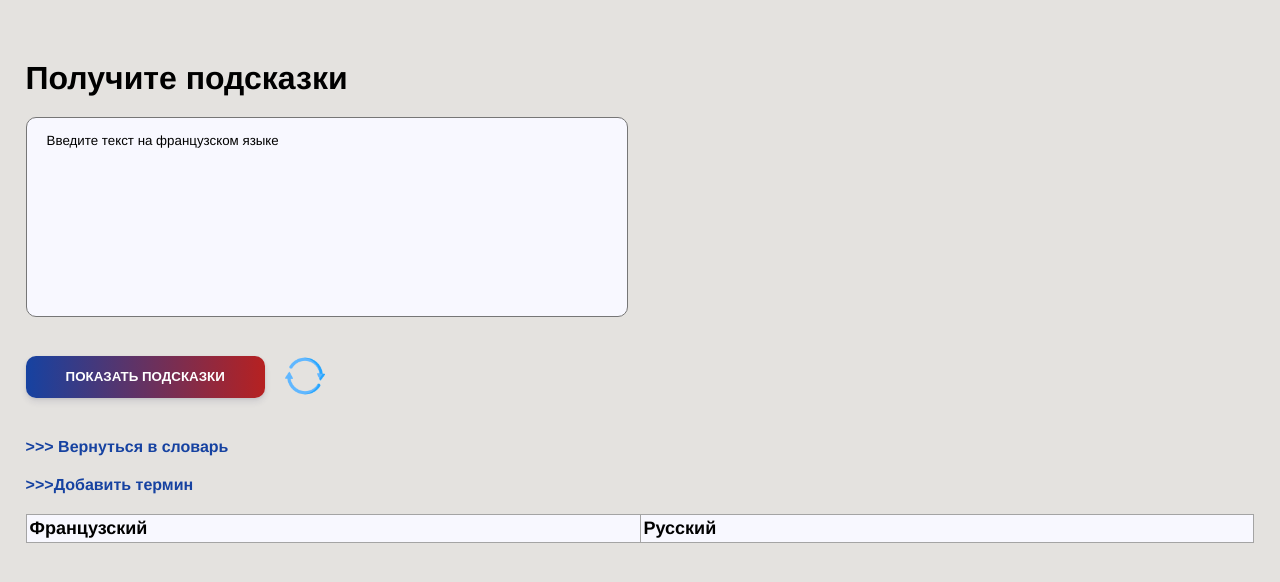
After one commit to kooznitsa/dico-db, a Flask app: page /get-hint in a window 1280 px wide. The commit adds this page. Shown: the top 582 px of the page. Run offline with Flask 2, Linux system fonts and the light colour scheme; data comes from the database, SQL or seed files in the repository; lists and menus that the app fills with data are empty.

Commit message:
App update
Function finding dictionary entries for user text input

```diff
--- a/app.py
+++ b/app.py
@@ -1,6 +1,9 @@
 import sys
 from flask import Flask, request, render_template, redirect, url_for
 import pymysql
+import string
+from nltk.corpus import stopwords
+
 
 db = pymysql.connect(host='127.0.0.1',
                                     user='root',
@@ -154,5 +157,48 @@ def edit(id):
         return render_template('update.html', message='Термин удален.')
 
 
+def edit_text(text):
+    stop_words = stopwords.words('french')
+    if text:
+        text = text.replace('/', ' ') \
+                        .translate(str.maketrans("", "", string.punctuation))
+        text  = [word for word in text.split() if word.lower() not in stop_words]
+    return text
+
+
+@app.route('/get-hint', methods=['GET'])
+def get_hint():
+# 1. Find dict words in text input
+# 2. Print corresponding dict FR, RU values
+    cursor = db.cursor(pymysql.cursors.DictCursor)
+    cursor.execute("SELECT fr, ru FROM dico")
+
+    dictionary = cursor.fetchall()
+    input_text = request.args.get('input_text')
+
+    output = []
+    error_message = ''
+
+    if not input_text:
+        input_text = 'Введите текст на французском языке'
+    elif len(input_text) > 275:
+        error_message = 'Ошибка! Длина текста не должна превышать 275 символов.'
+    else:
+        for i in dictionary:
+            i['fr_split'] = edit_text(i['fr'])
+
+        for d in dictionary:
+            if any(i in edit_text(input_text) for i in d['fr_split']):
+                entry = {key: value for key, value in d.items()}
+                output.append(entry)
+
+        [i.pop('fr_split') for i in output]
+
+    return render_template('get-hint.html', the_title='Получите подсказки', \
+                                                                results=output, \
+                                                                input_text=input_text,\
+                                                                error_message=error_message)
+
+
 if __name__ == '__main__':
     app.run(debug=True)
--- a/static/styles/style.css
+++ b/static/styles/style.css
@@ -211,3 +211,12 @@ button {
 .invisible {
   display: none;
 }
+
+.error-message {
+  color: #b62121;
+}
+
+.preloader {
+  display: none;
+  color: #1642a1;
+}
--- a/static/styles/style.scss
+++ b/static/styles/style.scss
@@ -171,10 +171,10 @@ button {
   }
 
   &.delete-btn {
-    background-image: none;
-    background: url(../images/delete.png) no-repeat blue;
-    background-size: 30px 30px;
-    background-position: 3px 7px;
+  background-image: none;
+  background: url(../images/delete.png) no-repeat blue;
+  background-size: 30px 30px;
+  background-position: 3px 7px;
   }
 }
 
@@ -214,3 +214,12 @@ button {
 .invisible {
   display: none;
 }
+
+.error-message {
+  color: $color-red;
+}
+
+.preloader {
+  display: none;
+  color: $color-blue;
+}
--- a/templates/dictionary.html
+++ b/templates/dictionary.html
@@ -30,6 +30,7 @@
     </div>
 </form>
 <p><a href="/add-row" class="highlighted">>>> Добавить термин</a></p>
+<p><a href="/get-hint" class="highlighted">>>> Получить подсказки</a></p>
 <table>
     <colgroup>
         <col style="width:38%">
--- /dev/null
+++ b/templates/get-hint.html
@@ -0,0 +1,44 @@
+{% extends 'base.html' %}
+{% block body %}
+<h1>{{ the_title }}</h1>
+<div class="error-message">{{ error_message }}</div>
+<div class="preloader">Ожидайте, ваш запрос обрабатывается...</div>
+<form name="submit-text" action="{{ url_for('get_hint') }}" method="GET">
+        <textarea name="input_text" placeholder="Введите текст" aria-label="Введите текст" value="{{ input_text }}">{{ input_text }}</textarea>
+        <div class="btn-group">
+            <button type="submit" class="button" onclick="loading();" >Показать подсказки</button>
+            <a href="/get-hint" id="refresh-btn" type="button" title="Очистить"></a>
+      </div>
+    <script type="text/javascript">
+        function loading() {
+            let preloader = document.getElementsByClassName('preloader')[0];
+            preloader.style.display = 'block';
+            setTimeout(function(){
+                preloader.style.display = 'none';
+            }, 40000);
+        };
+    </script>
+</form>
+
+<p><a href="/" class="highlighted">>>> Вернуться в словарь</a></p>
+<p><a href="/add-row" class="highlighted">>>>Добавить термин</a></p>
+
+<table>
+    <colgroup>
+        <col style="width:50%">
+        <col style="width:50%">
+    </colgroup>
+    <tbody>
+    <tr>
+        <th>Французский</th>
+        <th>Русский</th>
+    </tr>
+    {% for col in results %}
+    <tr>
+        <td>{{ col['fr'] }}</td>
+        <td>{{ col['ru'] }}</td>
+    </tr>
+    {% endfor %}
+    </tbody>
+</table>
+{% endblock %}
```
Lines whose indentation alone changed are shown as unchanged.
